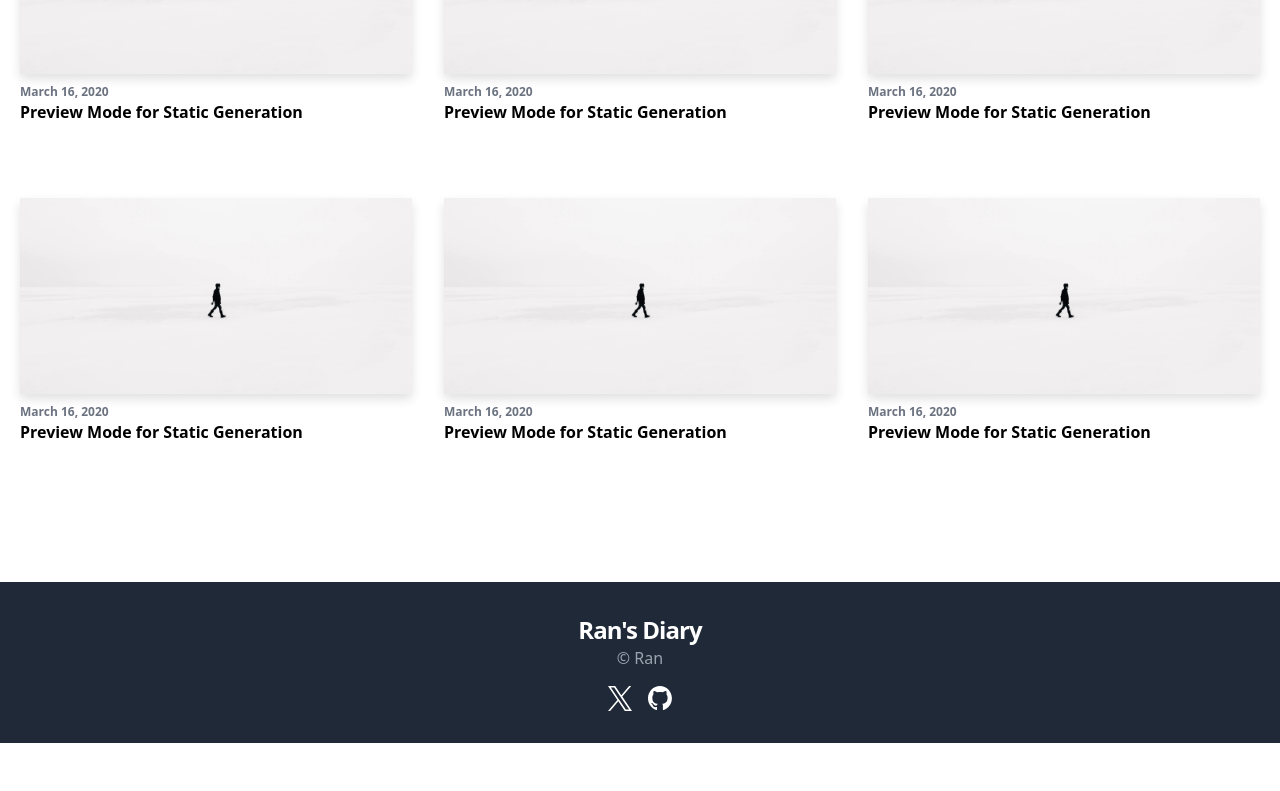
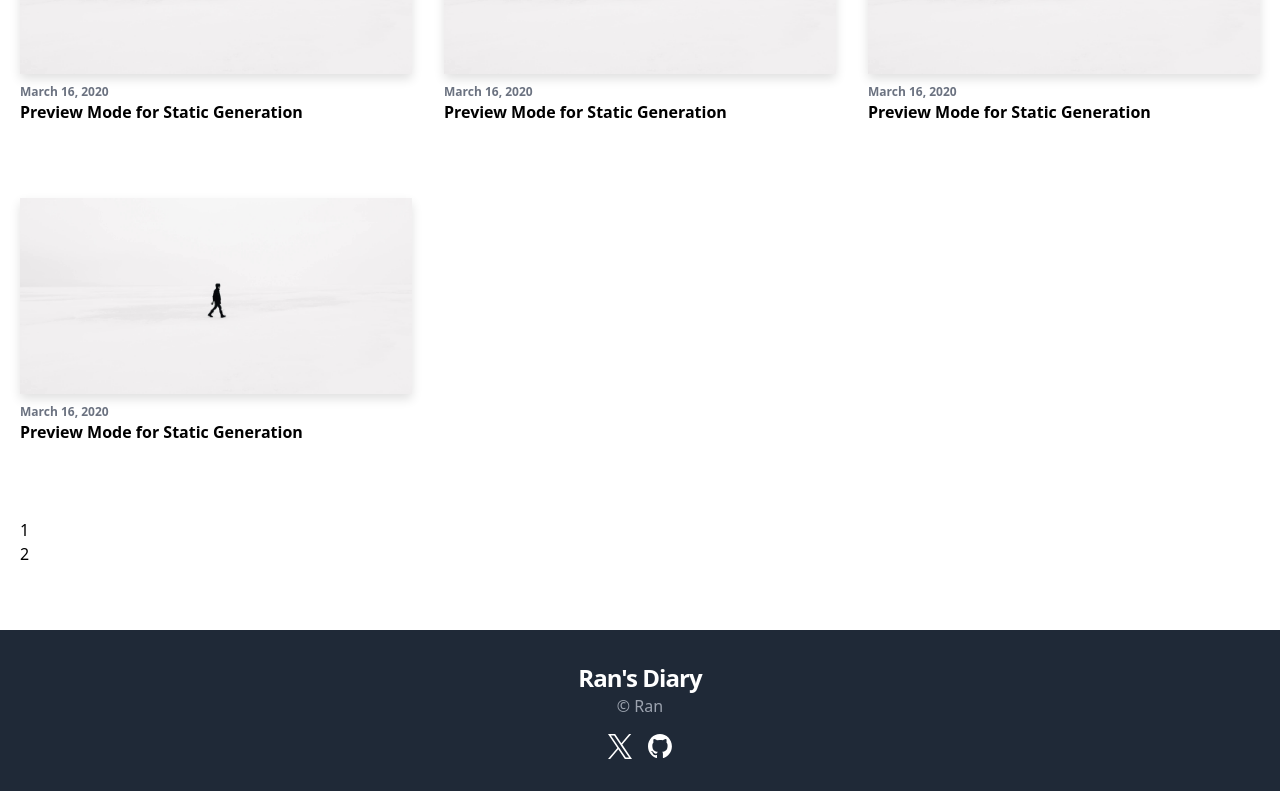
Before and after one commit to Masurun/blog-app, a Next.js app: page /blog/diary in a window 1280 px wide. Shown: the part 994-1785 px from the top of the page. Before the commit the page ends 1737 px from the top, so only its background shows below. Built offline with nearby package versions, Linux system fonts and the light colour scheme.

Commit message:
Update page.tsx

```diff
--- a/src/app/blog/diary/page.tsx
+++ b/src/app/blog/diary/page.tsx
@@ -5,8 +5,25 @@ import { PostPreview } from "@/app/_components/post-preview";
 import Pagination from "@/app/_components/pagination"; // ページネーションコンポーネントをインポート
 
 
-export default async function Page() {
+const POSTS_PER_PAGE = 10; // 1ページあたりの投稿数を設定
+
+export async function generateStaticParams() {
   const allPosts: Post[] = await getAllPosts();
+  const totalPages = Math.ceil(allPosts.length / POSTS_PER_PAGE);
+
+  const paths = [];
+  for (let i = 1; i <= totalPages; i++) {
+    paths.push({ page: i.toString() });
+  }
+
+  return paths;
+}
+
+export default async function Page({ params }: { params: { page: string } }) {
+  const page = parseInt(params.page, 10) || 1;
+  const allPosts: Post[] = await getAllPosts();
+  const startIndex = (page - 1) * POSTS_PER_PAGE;
+  const selectedPosts = allPosts.slice(startIndex, startIndex + POSTS_PER_PAGE);
 
   return (
     <main className="py-16">
@@ -16,9 +33,9 @@ export default async function Page() {
             Diary
           </h2>
 
-          {/* Assuming there's no loading state for static generation */}
+          {/* 投稿の一覧表示 */}
           <div className="grid grid-cols-1 md:grid-cols-2 lg:grid-cols-3 gap-x-8 gap-y-16 mb-16">
-            {allPosts.map((post) => (
+            {selectedPosts.map((post) => (
               <PostPreview
                 key={post.slug}
                 title={post.title}
@@ -28,6 +45,9 @@ export default async function Page() {
               />
             ))}
           </div>
+
+          {/* ページネーションを追加 */}
+          <Pagination currentPage={page} totalPages={Math.ceil(allPosts.length / POSTS_PER_PAGE)} />
         </section>
       </Container>
     </main>
```
